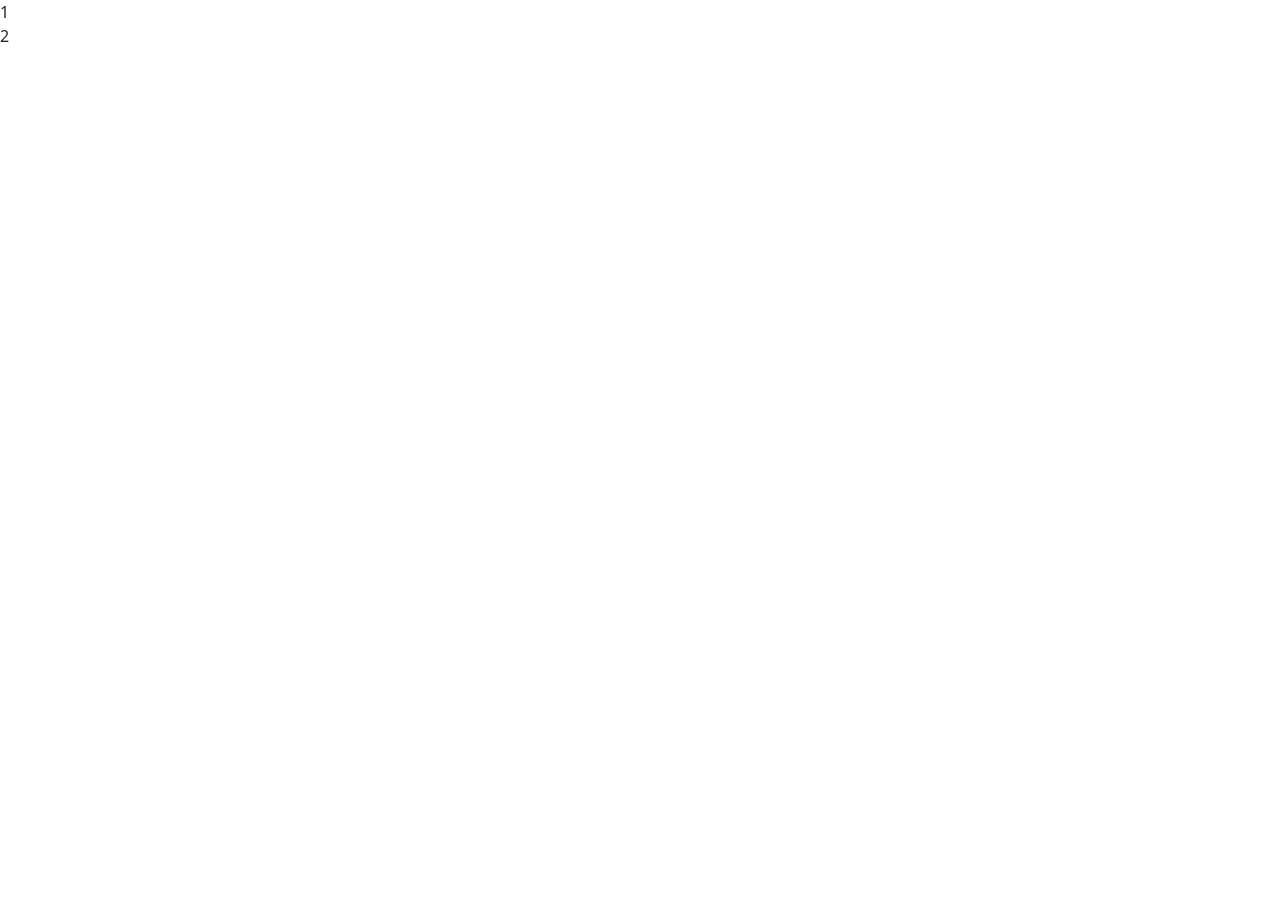
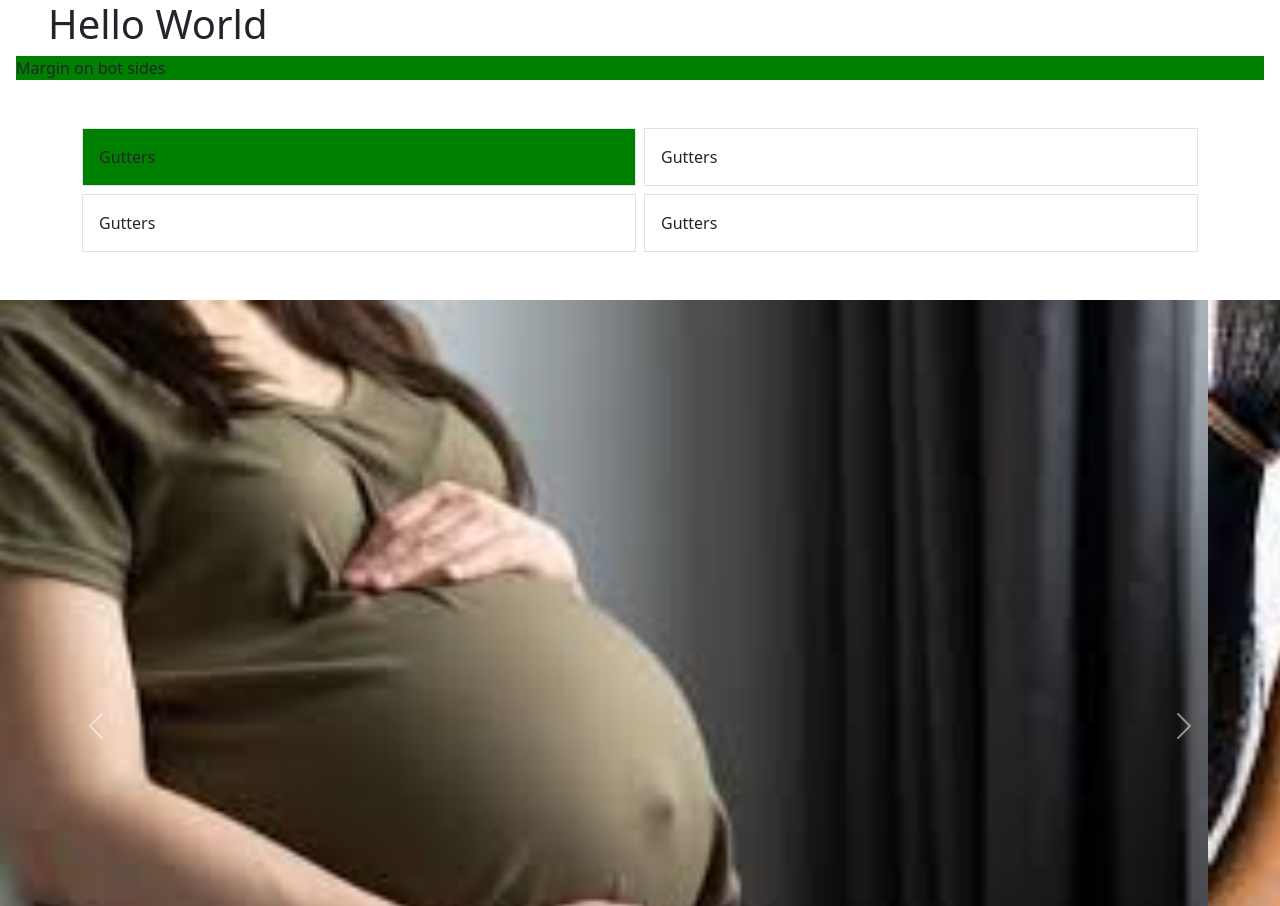
Before and after one commit to Jenny3094/sturdy-fiesta, a plain HTML site: page Health_website/index.html in a window 1280 px wide. Shown: the top 906 px of the page. Before the commit the page ends 800 px from the top, so only its background shows below. Drawn offline with nearby package versions, Linux system fonts and the light colour scheme.

Commit message:
coming together

```diff
--- a/Health_website/index.html
+++ b/Health_website/index.html
@@ -1,20 +1,75 @@
 <!DOCTYPE html>
 <html lang="en">
   <head>
-    <meta charset="UTF-8">
-    <meta http-equiv="X-UA-Compatible" content="IE=edge">
-    <meta name="viewport" content="width=device-width, initial-scale=1.0">
+    <meta charset="UTF-8" />
+    <meta http-equiv="X-UA-Compatible" content="IE=edge" />
+    <meta name="viewport" content="width=device-width, initial-scale=1.0" />
     <title>Health</title>
     <!-- CSS only -->
-<link href="https://cdn.jsdelivr.net/npm/bootstrap@5.2.0-beta1/dist/css/bootstrap.min.css" rel="stylesheet" integrity="sha384-0evHe/X+R7YkIZDRvuzKMRqM+OrBnVFBL6DOitfPri4tjfHxaWutUpFmBp4vmVor" crossorigin="anonymous">
+    <link
+      href="https://cdn.jsdelivr.net/npm/bootstrap@5.2.0-beta1/dist/css/bootstrap.min.css"
+      rel="stylesheet"
+      integrity="sha384-0evHe/X+R7YkIZDRvuzKMRqM+OrBnVFBL6DOitfPri4tjfHxaWutUpFmBp4vmVor"
+      crossorigin="anonymous"
+    />
+    <!-- custom styles -->
+    <link rel="stylesheet" href="styles.css" type="text/css" />
     <!-- JavaScript Bundle with Popper -->
-<script src="https://cdn.jsdelivr.net/npm/bootstrap@5.2.0-beta1/dist/js/bootstrap.bundle.min.js" integrity="sha384-pprn3073KE6tl6bjs2QrFaJGz5/SUsLqktiwsUTF55Jfv3qYSDhgCecCxMW52nD2" crossorigin="anonymous"></script>
+    <script
+      src="https://cdn.jsdelivr.net/npm/bootstrap@5.2.0-beta1/dist/js/bootstrap.bundle.min.js"
+      integrity="sha384-pprn3073KE6tl6bjs2QrFaJGz5/SUsLqktiwsUTF55Jfv3qYSDhgCecCxMW52nD2"
+      crossorigin="anonymous"
+    ></script>
   </head>
   <body>
-<div class="content-primary">
-    <div class="content-secondary">1</div>
-    <div class="content-basic">2</div>
+    <h1 class="ms-5">Hello World</h1>
+    <div class="mx-3 mb-5 purple">Margin on bot sides</div>
+
+    <div class="container mb-5">
+      <div class="row g-1 sm-2 g-2 lg-4">
+        <div class="col-6">
+          <div class="p-3 border bg-darken purple">Gutters</div>
         </div>
 
+        <div class="col-6">
+          <div class="p-3 border bg-darken">Gutters</div>
+        </div>
+
+        <div class="col-6">
+          <div class="p-3 border bg-darken">Gutters</div>
+        </div>
+
+        <div class="col-6">
+          <div class="p-3 border bg-darken">Gutters</div>
+        </div>
+      </div>
+    </div>
+
+    <!-- Carousel -->
+    <div id="carouselExampleControls" class="carousel slide" data-bs-ride="carousel">
+      <div class="carousel-inner">
+        <div class="carousel-item active">
+          <img src="images/pregnant-1.jfif" class="d-block w-100" alt="...">
+        </div>
+        <div class="carousel-item">
+          <img src="images/laughing.jfif" class="d-block w-100" alt="...">
+        </div>
+        <div class="carousel-item">
+          <img src="images/Carrying_baby.jfif" class="d-block w-100" alt="...">
+        </div>
+        <div class="carousel-item">
+          <img src="images/breastfeeding.jfif" class="d-block w-100" alt="...">
+        </div>
+
+      </div>
+      <button class="carousel-control-prev" type="button" data-bs-target="#carouselExampleControls" data-bs-slide="prev">
+        <span class="carousel-control-prev-icon" aria-hidden="true"></span>
+        <span class="visually-hidden">Previous</span>
+      </button>
+      <button class="carousel-control-next" type="button" data-bs-target="#carouselExampleControls" data-bs-slide="next">
+        <span class="carousel-control-next-icon" aria-hidden="true"></span>
+        <span class="visually-hidden">Next</span>
+      </button>
+    </div>
   </body>
 </html>
--- /dev/null
+++ b/Health_website/styles.css
@@ -0,0 +1,9 @@
+*{
+margin: 0;
+padding: 0;
+box-sizing: border-box;
+}
+
+.purple{
+    background-color: green;
+}
```
Also changed, not shown: Health_website/images/Carrying_baby.jfif (added), Health_website/images/box.png (added), Health_website/images/breastfeeding.jfif (added), Health_website/images/laughing.jfif (added), Health_website/images/logo edit.png (added), Health_website/images/logo.png (added), Health_website/images/placeholder.png (added), Health_website/images/pregnant-1.jfif (added), 2 other files. Lines whose indentation alone changed are shown as unchanged.
